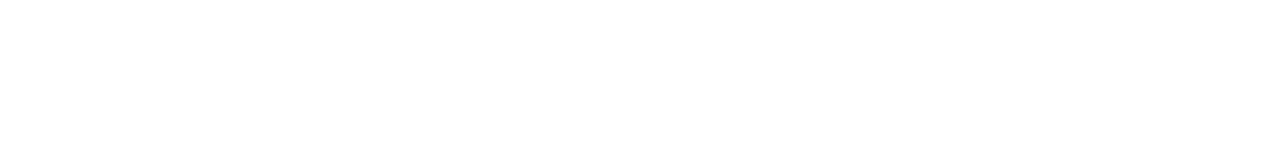
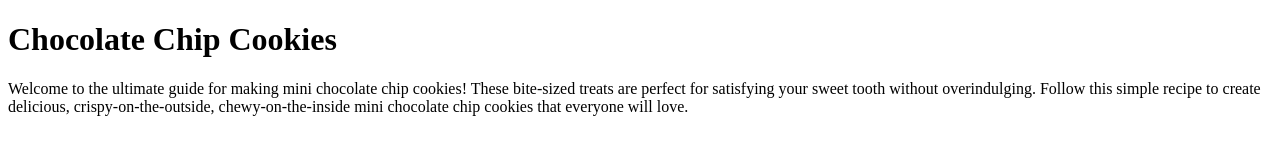
Before and after one commit to csant510/Recipe-Page, a plain HTML site: page index.html in a window 1280 px wide. Drawn offline with Linux system fonts and the light colour scheme.

Commit message:
created the header and the intro

```diff
--- a/index.html
+++ b/index.html
@@ -7,6 +7,9 @@
 </head>
 <body>
     <!-- header-->
+     <h1>Chocolate Chip Cookies</h1>
+     <!--intro-->
+     <p>Welcome to the ultimate guide for making mini chocolate chip cookies! These bite-sized treats are perfect for satisfying your sweet tooth without overindulging. Follow this simple recipe to create delicious, crispy-on-the-outside, chewy-on-the-inside mini chocolate chip cookies that everyone will love.</p>
      <!--ingrednets-->
      <!--instruction-->
 </body>
```
